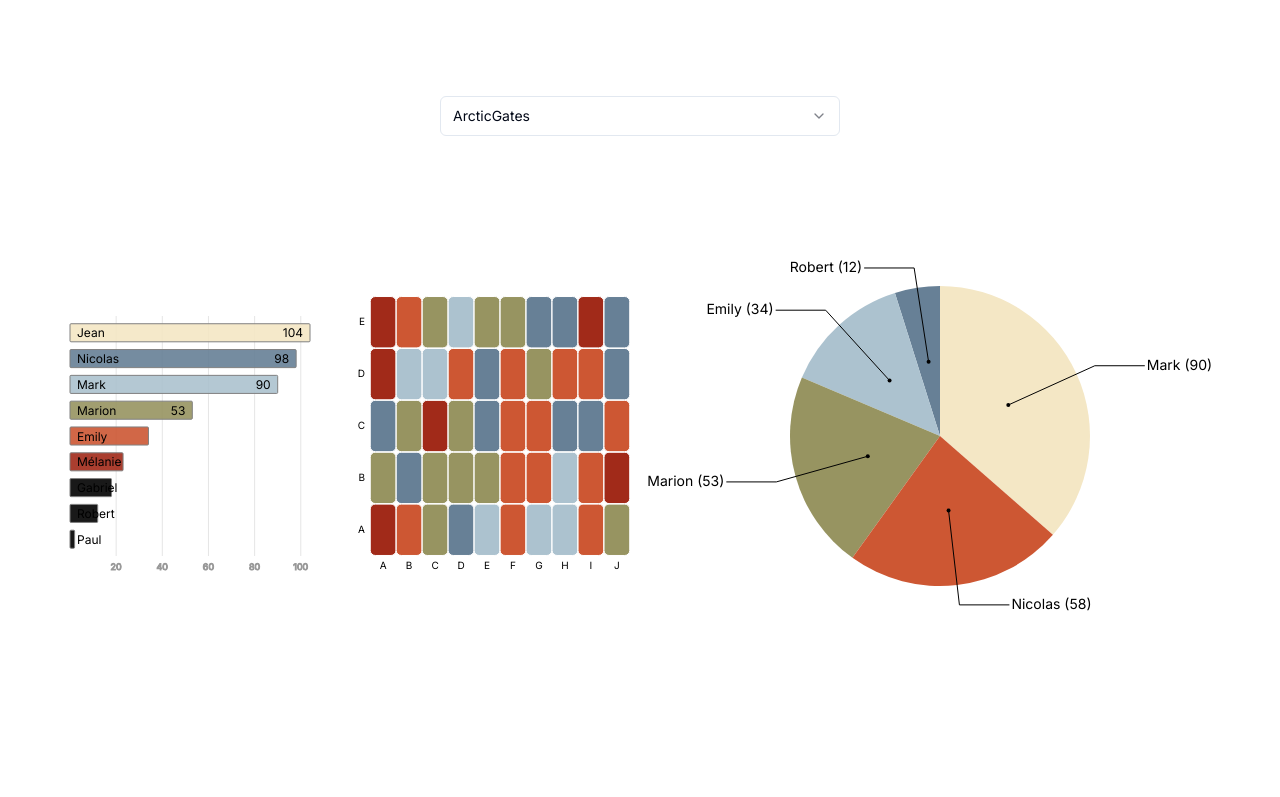
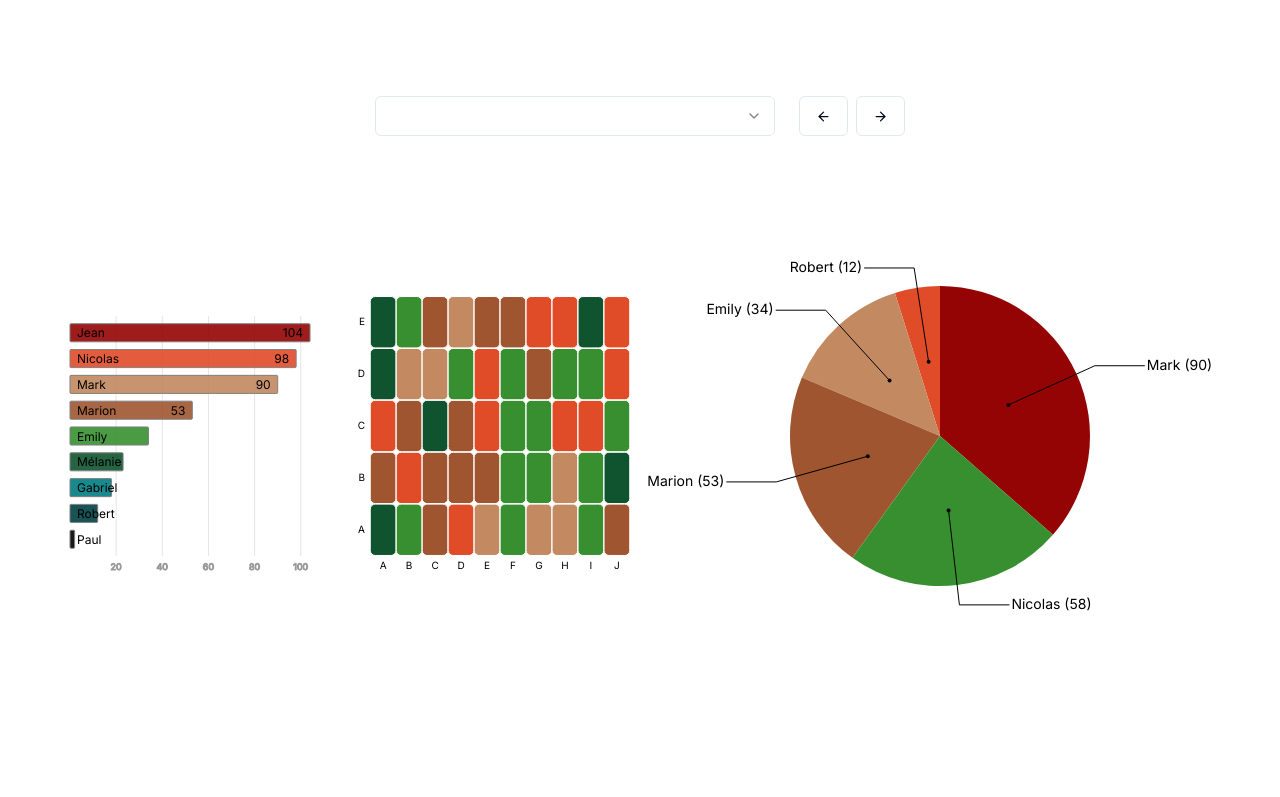
Before and after one commit to holtzy/dataviz-color-finder, a Next.js app: page / in a window 1280 px wide. Shown: the top 797 px of the page. Built offline with nearby package versions, Linux system fonts and the light colour scheme.

Commit message:
build next and previous buttons

```diff
--- a/src/app/page.tsx
+++ b/src/app/page.tsx
@@ -1,6 +1,7 @@
 "use client";
 
 import { ColorPaletteSelectButton } from "@/components/ColorPaletteSelectButton";
+import { Button } from "@/components/ui/button";
 import { colorPaletteList } from "@/data/color-palette-list";
 import { Barplot } from "@/dataviz/barplot/Barplot";
 import { barplotData } from "@/dataviz/barplot/data";
@@ -13,25 +14,49 @@ import { pieData } from "@/dataviz/piechart/data";
 import { Treemap } from "@/dataviz/treemap/Treemap";
 import { treemapData } from "@/dataviz/treemap/data";
 import { getColorListFromString } from "@/lib/utils";
-import Image from "next/image";
+import { ArrowLeft, ArrowRight } from "lucide-react";
 import { useState } from "react";
 
 export default function Home() {
-  const [selectedColorPalette, setSelectedColorPalette] =
-    useState("ArcticGates");
+  const [selectedPaletteId, setSelectedPaletteId] = useState(0);
 
-  const selectedColorObject =
-    colorPaletteList.find((col) => col.name === selectedColorPalette) ||
-    colorPaletteList[0];
+  const selectedColorObject = colorPaletteList[selectedPaletteId];
+  const selectedColorList = getColorListFromString(selectedColorObject.palette);
 
-  const selectedColorList = getColorListFromString(selectedColorObject.palette);
+  const switchToPreviousPalette = () => {
+    const newId =
+      selectedPaletteId - 1 < 0
+        ? colorPaletteList.length - 1
+        : selectedPaletteId - 1;
+    setSelectedPaletteId(newId);
+  };
+
+  const switchToNextPalette = () => {
+    const newId =
+      selectedPaletteId + 2 > colorPaletteList.length
+        ? 0
+        : selectedPaletteId + 1;
+    setSelectedPaletteId(newId);
+  };
 
   return (
     <main className="flex min-h-screen flex-col items-center justify-between p-24">
-      <ColorPaletteSelectButton
-        selectedColorPalette={selectedColorPalette}
-        setSelectedColorPalette={setSelectedColorPalette}
-      />
+      <div className="flex gap-6 items-center">
+        <ColorPaletteSelectButton
+          paletteList={colorPaletteList}
+          selectedPaletteId={selectedPaletteId}
+          setSelectedPaletteId={setSelectedPaletteId}
+        />
+
+        <div className="flex gap-2">
+          <Button variant={"outline"} onClick={switchToPreviousPalette}>
+            <ArrowLeft size={15} />
+          </Button>
+          <Button variant={"outline"} onClick={switchToNextPalette}>
+            <ArrowRight size={15} />
+          </Button>
+        </div>
+      </div>
 
       <div className="relative z-[-1] flex place-items-center before:absolute before:h-[300px] before:w-full before:-translate-x-1/2 before:rounded-full before:bg-gradient-radial before:from-white before:to-transparent before:blur-2xl before:content-[''] after:absolute after:-z-20 after:h-[180px] after:w-full after:translate-x-1/3 after:bg-gradient-conic after:from-sky-200 after:via-blue-200 after:blur-2xl after:content-[''] before:dark:bg-gradient-to-br before:dark:from-transparent before:dark:to-blue-700 before:dark:opacity-10 after:dark:from-sky-900 after:dark:via-[#0141ff] after:dark:opacity-40 sm:before:w-[480px] sm:after:w-[240px] before:lg:h-[360px]">
         <Barplot
--- a/src/components/ColorPaletteSelectButton.tsx
+++ b/src/components/ColorPaletteSelectButton.tsx
@@ -5,32 +5,49 @@ import {
   SelectTrigger,
   SelectValue,
 } from "@/components/ui/select";
-import { colorPaletteList } from "@/data/color-palette-list";
+import { ColorPalette } from "@/data/color-palette-list";
 import { formatPaletteName, getColorListFromString } from "@/lib/utils";
 
 type ColorPaletteSelectButtonProps = {
-  selectedColorPalette: string;
-  setSelectedColorPalette: (newPalette: string) => void;
+  paletteList: ColorPalette[];
+  selectedPaletteId: number;
+  setSelectedPaletteId: (newPalette: number) => void;
 };
 
 export const ColorPaletteSelectButton = ({
-  selectedColorPalette,
-  setSelectedColorPalette,
+  paletteList,
+  selectedPaletteId,
+  setSelectedPaletteId,
 }: ColorPaletteSelectButtonProps) => {
   return (
-    <Select onValueChange={(newPalette) => setSelectedColorPalette(newPalette)}>
+    <Select
+      onValueChange={(newPalette) => setSelectedPaletteId(Number(newPalette))}
+    >
       <SelectTrigger className="w-[400px]">
-        <SelectValue placeholder={selectedColorPalette} />
+        <SelectValue>
+          <PalettePreview palette={paletteList[selectedPaletteId]} />
+        </SelectValue>
       </SelectTrigger>
 
       <SelectContent>
-        {colorPaletteList.map((pal) => {
+        {paletteList.map((pal, i) => {
           return (
-            <SelectItem value={pal.name}>
+            <SelectItem value={String(i)}>
+              <PalettePreview palette={pal} />
+            </SelectItem>
+          );
+        })}
+      </SelectContent>
+    </Select>
+  );
+};
+
+const PalettePreview = ({ palette }: { palette: ColorPalette }) => {
+  return (
     <div className="flex gap-2">
-                <span>{formatPaletteName(pal.name)}</span>
+      <span>{formatPaletteName(palette.name)}</span>
       <div className="flex flex-row" style={{ gap: 1 }}>
-                  {getColorListFromString(pal.palette).map((col) => {
+        {getColorListFromString(palette.palette).map((col) => {
           return (
             <div
               className="w-4 h-4 rounded-sm"
@@ -40,10 +57,5 @@ export const ColorPaletteSelectButton = ({
         })}
       </div>
     </div>
-            </SelectItem>
-          );
-        })}
-      </SelectContent>
-    </Select>
   );
 };
--- a/src/data/color-palette-list.ts
+++ b/src/data/color-palette-list.ts
@@ -1,4 +1,4 @@
-type ColorPalette = {
+export type ColorPalette = {
     name: string,
     palette: string,
     source: string
--- a/src/dataviz/heatmap/Heatmap.tsx
+++ b/src/dataviz/heatmap/Heatmap.tsx
@@ -41,7 +41,6 @@ export const Heatmap = ({ width, height, data, colorList }: HeatmapProps) => {
   if (!min || !max) {
     return null;
   }
-  console.log("min", min, max);
   var colorScale = d3
     .scaleThreshold<number, string>()
     .domain([0, 8, 16, 24, 32, 40])
```
Lines whose indentation alone changed are shown as unchanged.
